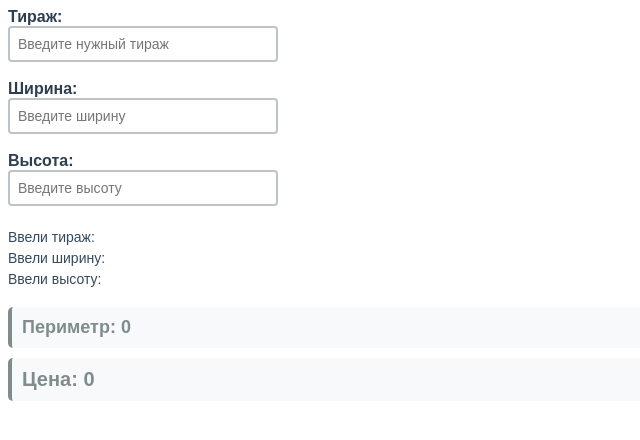
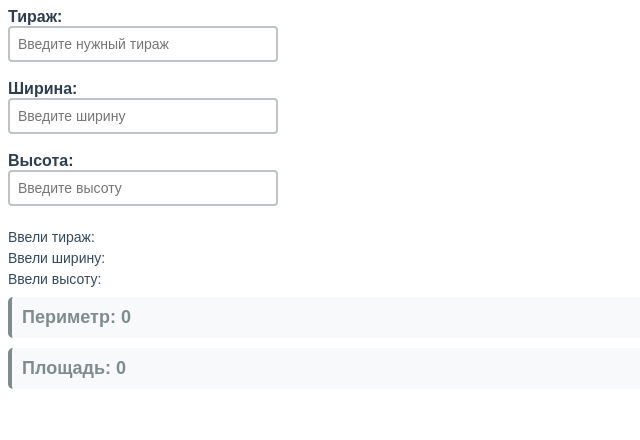
Before and after one commit to SugarRabbitM/MilanaCvet, a plain HTML site: page index.html in a window 1280 px wide. Shown: the whole page, without its empty margins (0-640 px from the left). Drawn offline with Linux system fonts and the light colour scheme.

Commit message:
Update index.html

```diff
--- a/index.html
+++ b/index.html
@@ -19,30 +19,17 @@
             margin: 5px 0;
         }
 
-        /* Стили для поля периметра */
-        #perimeterOutput {
+        /* ОБЩИЕ СТИЛИ для полей периметра и площади */
+        #perimeterOutput, #priceOutput {
             font-family: 'Arial', sans-serif;
             font-size: 18px;
             font-weight: bold;
-            color: #2980b9;
-            margin-top: 20px;
+            margin-top: 10px;
             padding: 10px;
             background-color: #f8f9fa;
             border-radius: 5px;
             border-left: 4px solid #2980b9;
-        }
-
-        /* Стили для поля цены */
-        #priceOutput {
-            font-family: 'Arial', sans-serif;
-            font-size: 20px;
-            font-weight: bold;
-            color: #27ae60;
-            margin-top: 10px;
-            padding: 10px;
-            background-color: #f8f9fa;
-            border-radius: 5px;
-            border-left: 4px solid #27ae60;
+            color: #2980b9;
         }
 
         /* Стили для полей ввода */
@@ -81,8 +68,8 @@
     <!-- Блок для вывода периметра -->
     <div id="perimeterOutput">Периметр: 0</div>
 
-    <!-- Блок для вывода только цены -->
-    <div id="priceOutput">Цена: 0</div>
+    <!-- Блок для вывода площади -->
+    <div id="priceOutput">Площадь: 0</div>
 
     <script>
     function updateField(fieldId, prefix) {
@@ -130,27 +117,27 @@
         return perimeter;
     }
 
-    // Функция для расчета цены
+    // Функция для расчета площади
     function calculatePrice() {
         // Получаем значения из всех полей и преобразуем в числа
         const circulation = getCirculationValue();
         const width = parseFloat(document.getElementById('width').value) || 0;
         const height = parseFloat(document.getElementById('height').value) || 0;
 
-        // Вычисляем цену по формуле: тираж * высота * ширина
+        // Вычисляем площадь по формуле: тираж * высота * ширина
         const price = circulation * height * width;
 
-        // Обновляем блок с результатом (только число)
+        // Обновляем блок с результатом
         const priceOutput = document.getElementById('priceOutput');
-        priceOutput.textContent = `Цена: ${price}`;
+        priceOutput.textContent = `Площадь: ${price}`;
 
         // Меняем цвет в зависимости от значения
         if (price < 0) {
             priceOutput.style.color = '#e74c3c';
             priceOutput.style.borderLeftColor = '#e74c3c';
         } else if (price > 0) {
-            priceOutput.style.color = '#27ae60';
-            priceOutput.style.borderLeftColor = '#27ae60';
+            priceOutput.style.color = '#2980b9';
+            priceOutput.style.borderLeftColor = '#2980b9';
         } else {
             priceOutput.style.color = '#7f8c8d';
             priceOutput.style.borderLeftColor = '#7f8c8d';
```
